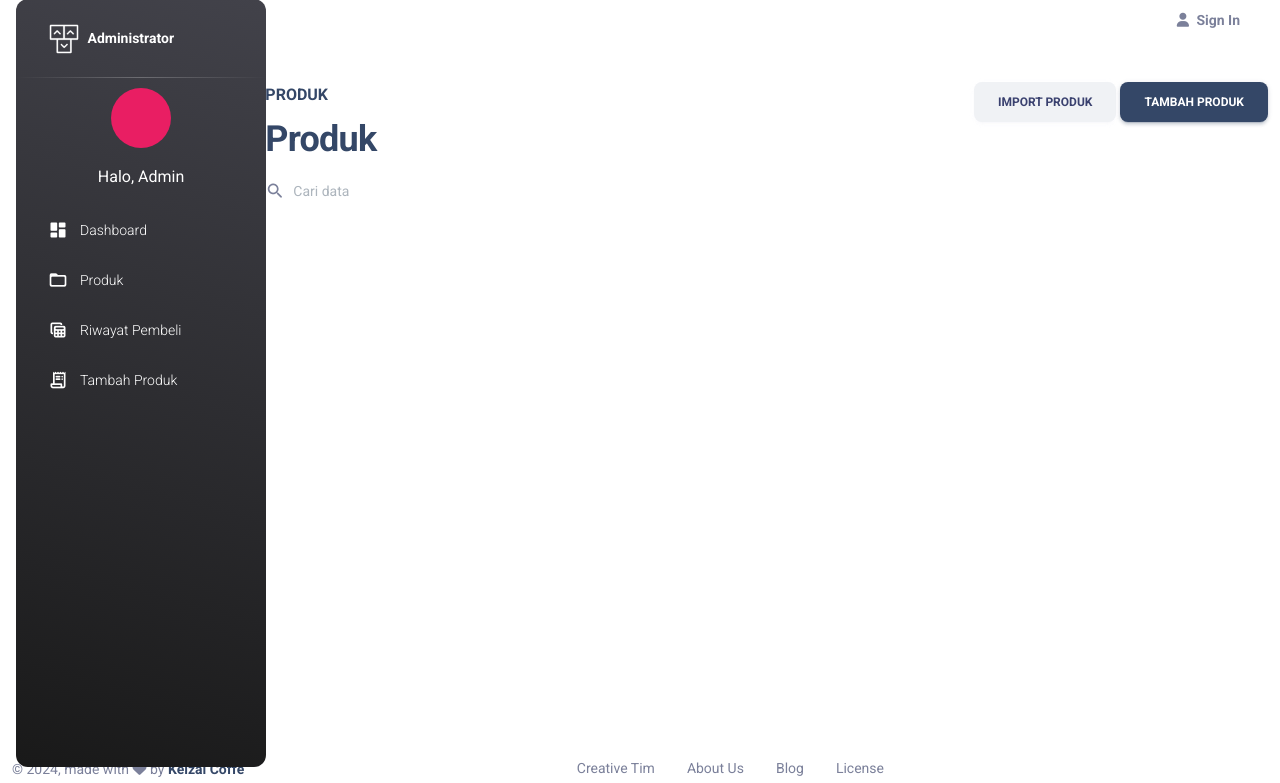
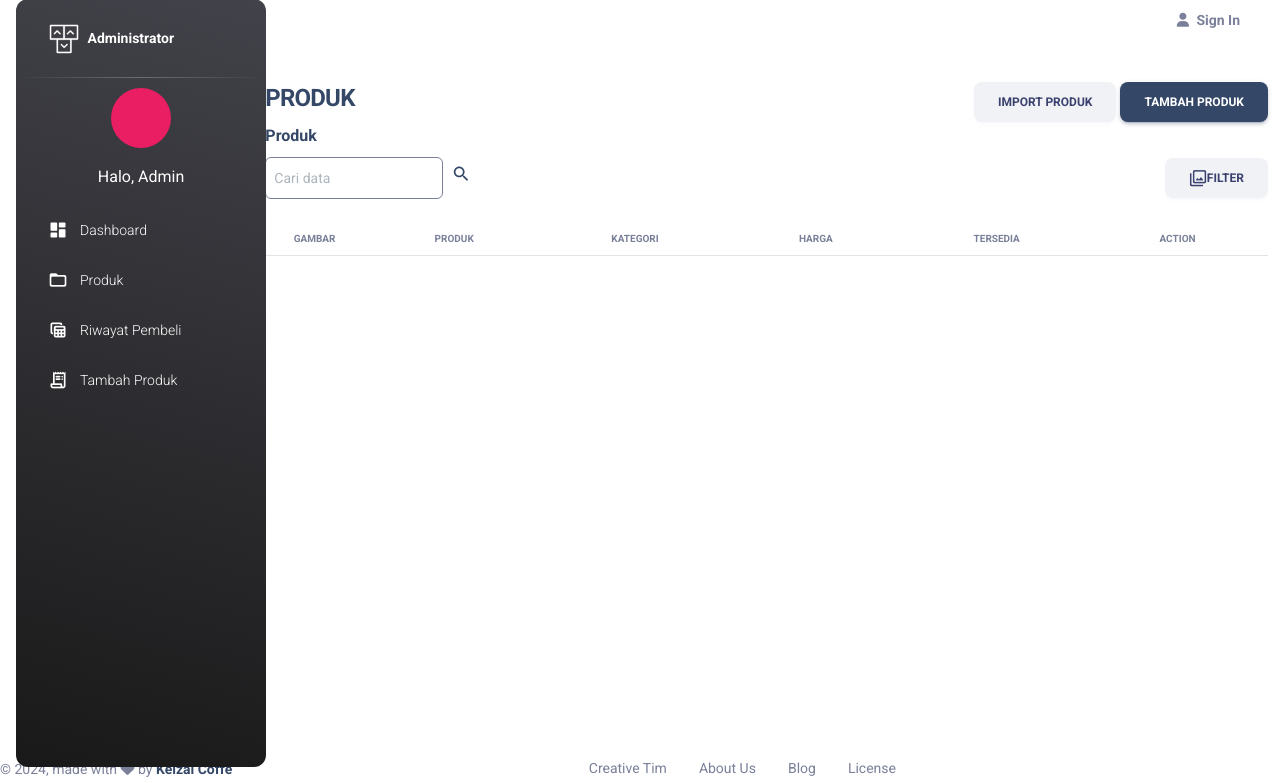
Before and after one commit to mfrdw/keizai-coffee, a CodeIgniter 4 app: template app/Views/admin/listproduct.php in a window 1280 px wide. Shown: the part 17-800 px from the top of the page. Run offline with PHP 8.4 and a stand-in for CodeIgniter, Linux system fonts and the light colour scheme; the template is opened without the code that fills it, so the values that code supplies are empty; some libraries are stand-ins or nearby versions.

Commit message:
update BackOffice

```diff
--- a/app/Config/Routes.php
+++ b/app/Config/Routes.php
@@ -8,3 +8,9 @@ use CodeIgniter\Router\RouteCollection;
 // $routes->get('/', 'Home::index');
 $routes->get('/', 'Administrator::index');
 $routes->get('/listproduct', 'Administrator::listproduct');
+
+
+
+
+
+$routes->get('/foto/(:any)', 'Administrator::foto/$1');
--- a/app/Views/admin/listproduct.php
+++ b/app/Views/admin/listproduct.php
@@ -5,8 +5,8 @@
     <dir class="row">
         <div class="d-flex w-100 justify-content-between">
             <div>
-                <h6>PRODUK</h6>
-                <h2>Produk</h2>
+                <h4>PRODUK</h4>
+                <h6>Produk</h6>
             </div>
             <div>
                 <a class="btn btn-light" href="#">Import Produk</a>
@@ -14,13 +14,70 @@
             </div>
         </div>
         <div>
-            <div>
-                <div>
+            <div class="mb-4">
+                <div class="d-flex justify-content-between align-items-center ">
                     <div class="d-flex align-items-center gap-2">
-                        <i class="material-icons opacity-10">search</i>
-                        <input type="text" placeholder="Cari data" class="form-control">
+                        <input type="text" placeholder="Cari data" class="form-control border border-secondary px-2">
+                        <a href="" style="height:fit-content;">
+                            <i class="material-icons opacity-10">search</i>
+                        </a>
+                    </div>
+                    <div><button class="btn btn-light m-0"><i
+                                class="material-icons opacity-10">filter</i>Filter</button>
                     </div>
                 </div>
+            </div>
+            <div class="tabel">
+                <div class="d-flex w-100 baris-tabel head">
+                    <div style="flex:0.5;">
+                        <p class="text-center m-0">GAMBAR</p>
+                    </div>
+                    <div style="flex:1;">
+                        <p class="text-center m-0">PRODUK</p>
+                    </div>
+                    <div style="flex:1;">
+                        <p class="text-center m-0">KATEGORI</p>
+                    </div>
+                    <div style="flex:1;">
+                        <p class="text-center m-0">HARGA</p>
+                    </div>
+                    <div style="flex:1;">
+                        <p class="text-center m-0">TERSEDIA</p>
+                    </div>
+                    <div style="flex:1;">
+                        <p class="text-center m-0">ACTION</p>
+                    </div>
+                </div>
+
+                <?php foreach ($produk as $p) { ?>
+                <div class="d-flex baris-tabel">
+                    <div style="flex:0.5;" class="d-flex justify-content-center">
+                        <img src="/foto/<?= $p['foto_produk'];?>" width="50" height="50">
+                    </div>
+                    <div style="flex:1;" class="d-flex align-items-center justify-content-center">
+                        <p class="text-center m-0"><?= $p['nama_produk'];?></p>
+                    </div>
+                    <div style="flex:1;" class="d-flex align-items-center justify-content-center">
+                        <p class="text-center m-0"><?= $p['kategori_produk'];?></p>
+                    </div>
+                    <div style="flex:1;" class="d-flex align-items-center justify-content-center">
+                        <p class="text-center m-0">Rp <?= number_format($p['harga_produk'], 0, ",", "."); ?></p>
+                    </div>
+                    <div style="flex:1;" class="d-flex align-items-center justify-content-center">
+                        <p class="text-center m-0 <?= $p['stok_produk'] > 0? '':'merah';?>">
+                            <?= $p['stok_produk'] > 0? 'Yes':'No';?></p>
+                    </div>
+                    <div style="flex:1;" class="d-flex justify-content-center align-items-center gap-3">
+                        <a href="">
+                            <i class="material-icons opacity-10">edit</i>
+                        </a>
+                        <a href="">
+                            <i class="material-icons opacity-10">delete</i>
+                        </a>
+
+                    </div>
+                </div>
+                <?php } ?>
             </div>
         </div>
     </dir>
--- a/app/Views/layout/footer.php
+++ b/app/Views/layout/footer.php
@@ -1,4 +1,5 @@
 <footer class="footer my-auto" style="position: fixed; bottom: 0; width: 70%;">
+    <div class="row">
         <div class="container-fluid">
             <div class="row align-items-center justify-content-lg-between">
                 <div class="col-lg-6 mb-lg-0 mb-4">
@@ -21,7 +22,8 @@
                                 target="_blank">About Us</a>
                         </li>
                         <li class="nav-item">
-                        <a href="https://www.creative-tim.com/blog" class="nav-link text-muted" target="_blank">Blog</a>
+                            <a href="https://www.creative-tim.com/blog" class="nav-link text-muted"
+                                target="_blank">Blog</a>
                         </li>
                         <li class="nav-item">
                             <a href="https://www.creative-tim.com/license" class="nav-link pe-0 text-muted"
@@ -31,4 +33,5 @@
                 </div>
             </div>
         </div>
+    </div>
 </footer>
--- a/app/Views/layout/template.php
+++ b/app/Views/layout/template.php
@@ -15,6 +15,7 @@
     <!-- Nucleo Icons -->
     <link href="<?php echo base_url('assets/css/nucleo-icons.css') ?>" rel="stylesheet" />
     <link href="<?php echo base_url('assets/css/nucleo-svg.css') ?>" rel="stylesheet" />
+    <link href="<?php echo base_url('assets/css/style.css') ?>" rel="stylesheet" />
     <!-- Font Awesome Icons -->
     <script src="https://kit.fontawesome.com/42d5adcbca.js" crossorigin="anonymous"></script>
     <!-- Material Icons -->
```
Also changed, not shown: app/Controllers/Administrator.php (+20 -1 lines), app/Models/GambarModel.php (added, +23 -0 lines), app/Models/ProdukModel.php (added, +32 -0 lines), public/assets/css/style.css (added), 1 other file. Lines whose indentation alone changed are shown as unchanged.
